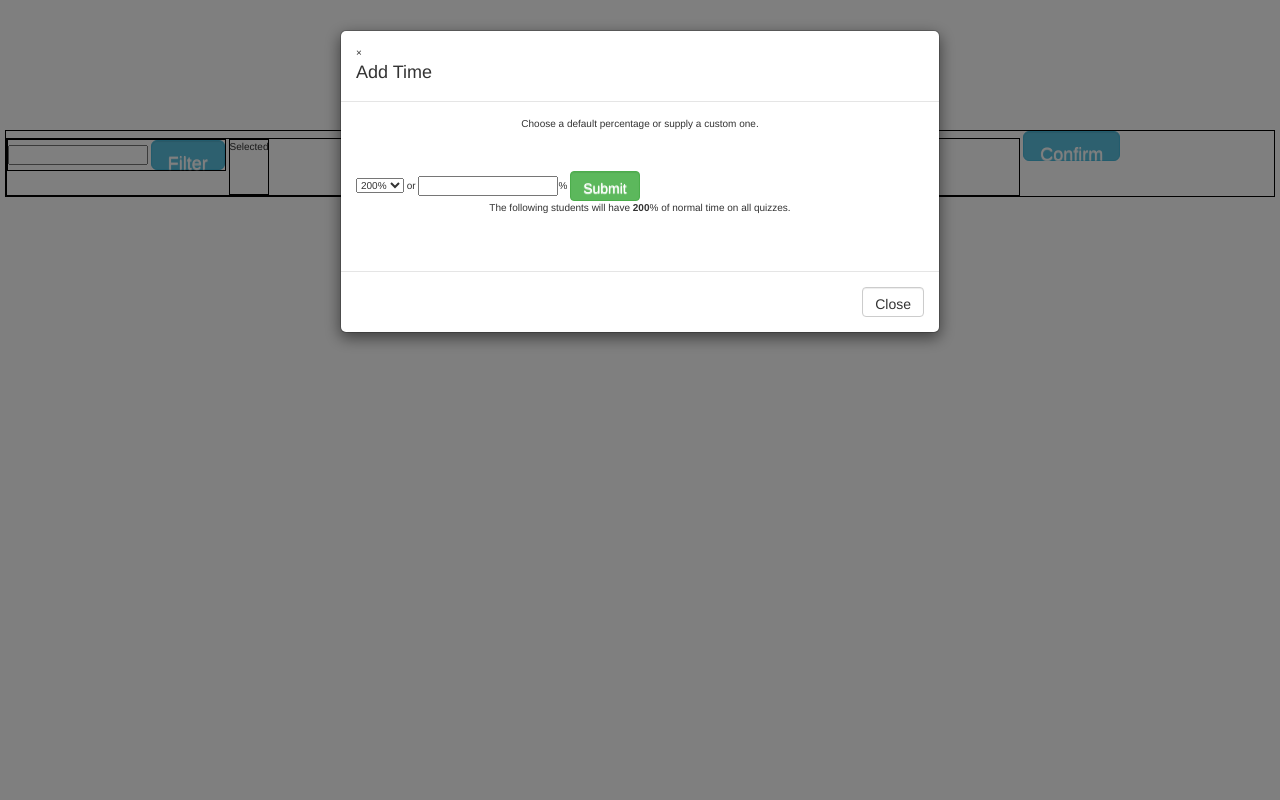
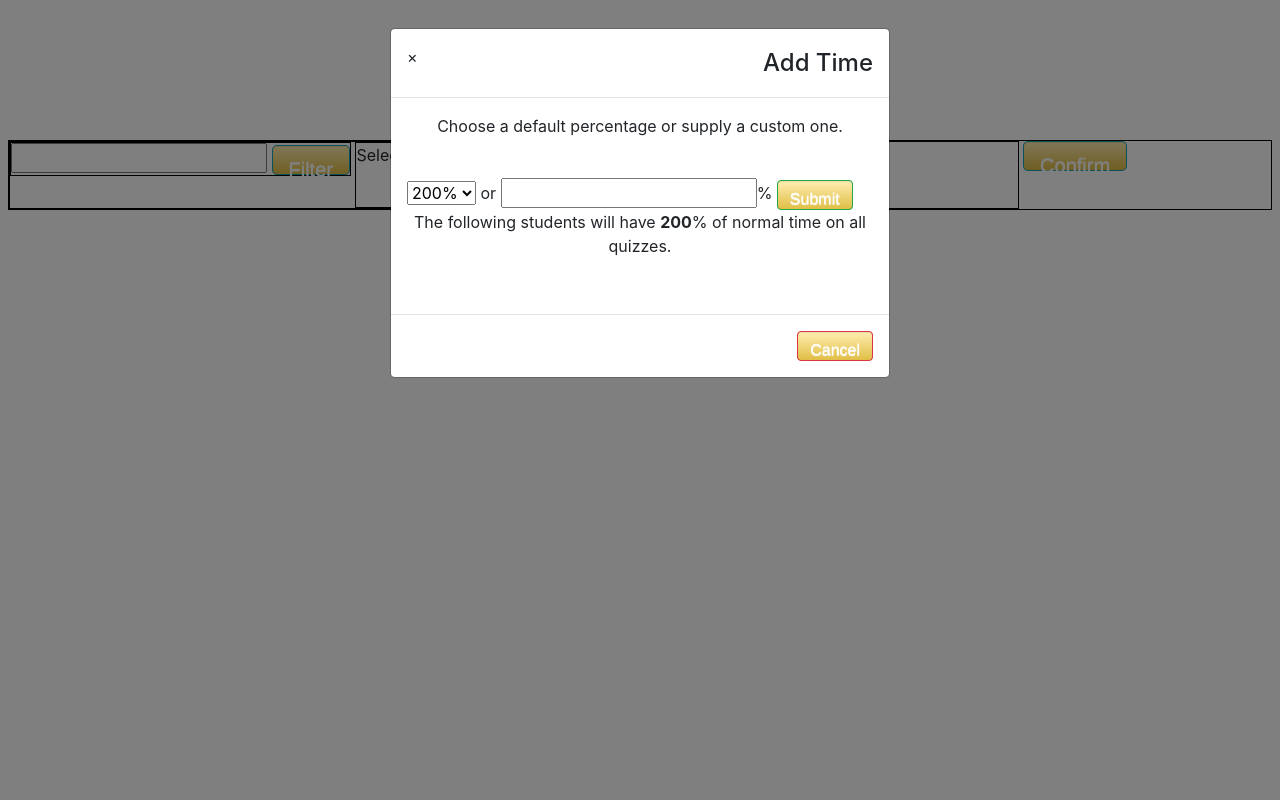
Before and after one commit to ucfopen/quiz-extensions, a Flask app: template templates/userselect.html in a window 1280 px wide, after a click on "Confirm". Run offline with Flask 2, Linux system fonts and the light colour scheme; the template is opened without the code that fills it, so the values that code supplies are empty; parts of the project's set-up code (start-up, migrations or seed data) failed here and were passed over; some libraries are stand-ins or nearby versions.

Commit message:
Using ceiling of floating point math rather than integer math. Made cancel button red

```diff
--- a/templates/userselect.html
+++ b/templates/userselect.html
@@ -50,7 +50,7 @@
 
 				</div>
 				<div class="modal-footer">
-					<button type="button" class="btn btn-default" data-dismiss="modal">Close</button>
+					<button type="button" class="btn btn-danger" data-dismiss="modal">Cancel</button>
 				</div>
 			</div>
 		</div>
--- a/views.py
+++ b/views.py
@@ -61,7 +61,7 @@
 			# Quiz has no time limit so there is no time to add.
 			continue
 
-		added_time = time_limit * ((int(percent)-100) / 100) if percent else 0
+		added_time = math.ceil(time_limit * ((float(percent)-100) / 100) if percent else 0)
 
 		quiz_extensions = {
 			'quiz_extensions': []
```
